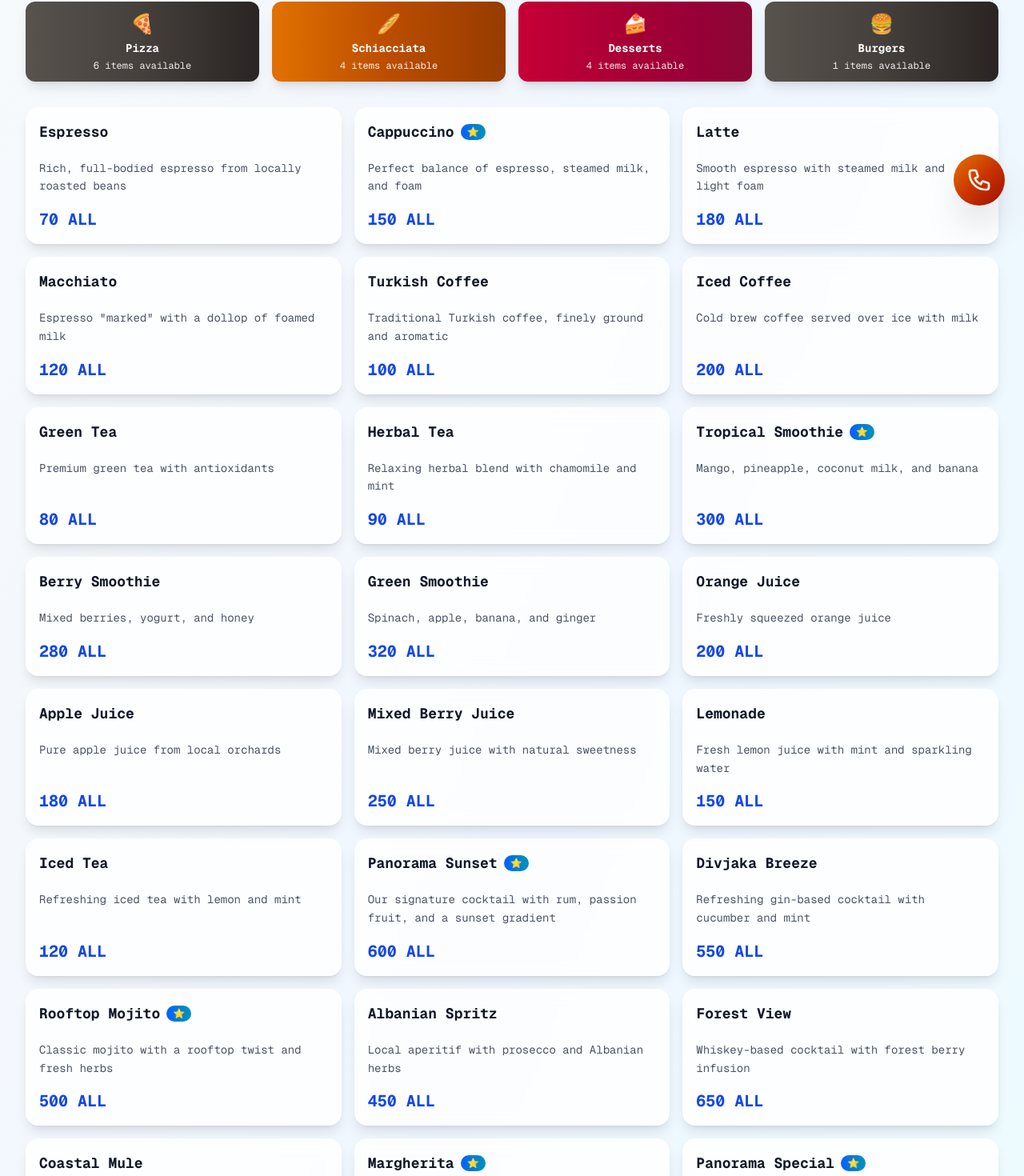
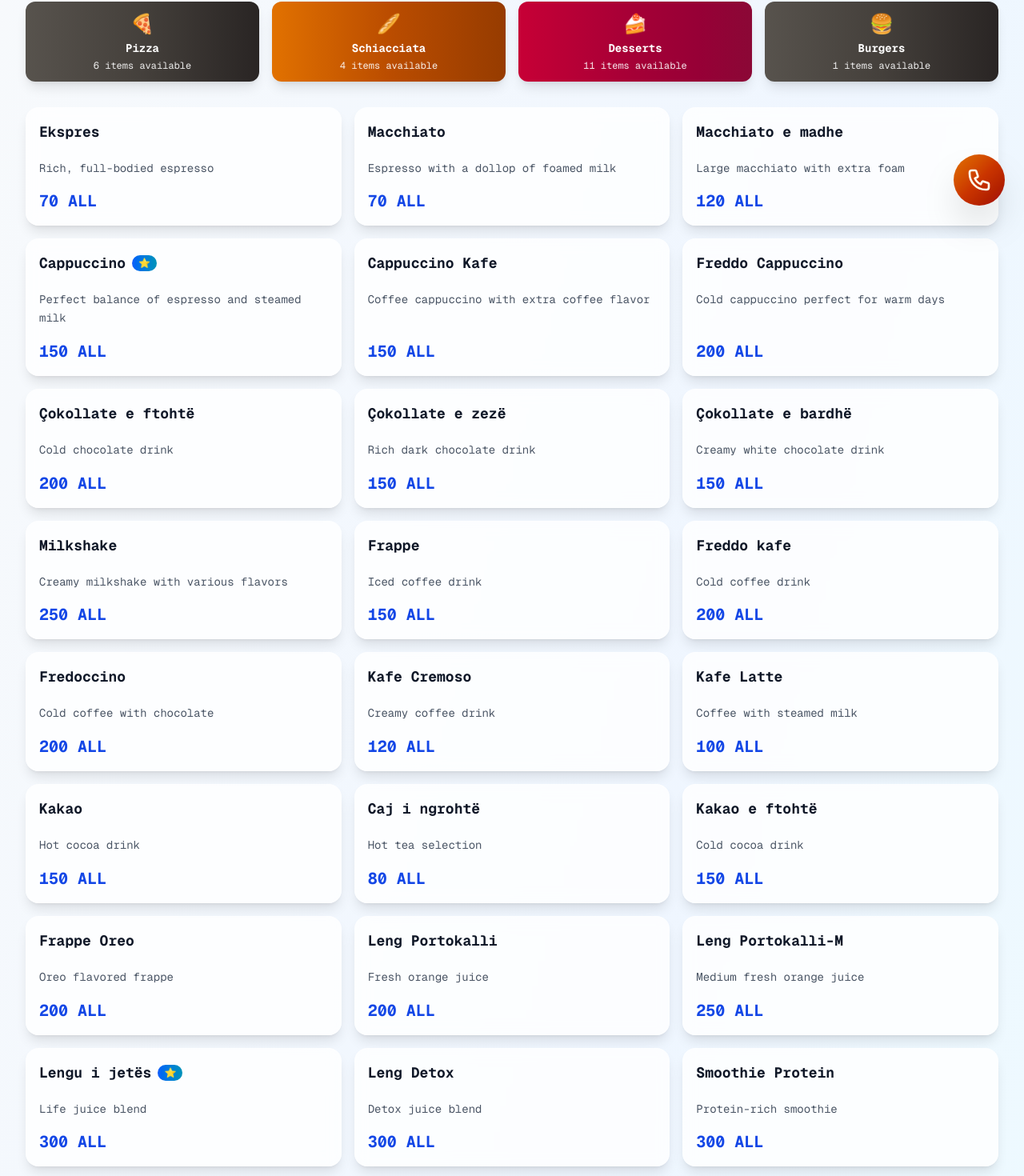
Before and after one commit to juxhinxhihani/panorama-rooftop, a Next.js app: page /menu in a window 1280 px wide. Shown: the part 519-1989 px from the top of the page at 80% size. Built offline with nearby package versions, Linux system fonts and the light colour scheme.

Commit message:
Update Menu with New Products and Prices

```diff
--- a/src/screens/FullMenuScreen.tsx
+++ b/src/screens/FullMenuScreen.tsx
@@ -45,52 +45,118 @@ export default function FullMenuScreen() {
       gradient: 'from-amber-700 via-amber-800 to-amber-900',
       items: [
         {
-          name: 'Espresso',
-          description: t('coffeeEspresso'),
+          name: 'Ekspres',
+          description: 'Rich, full-bodied espresso',
           price: '70 ALL',
           type: 'drink'
         },
         {
+          name: 'Macchiato',
+          description: 'Espresso with a dollop of foamed milk',
+          price: '70 ALL',
+          type: 'drink'
+        },
+        {
+          name: 'Macchiato e madhe',
+          description: 'Large macchiato with extra foam',
+          price: '120 ALL',
+          type: 'drink'
+        },
+        {
           name: 'Cappuccino',
-          description: t('coffeeCappuccino'),
+          description: 'Perfect balance of espresso and steamed milk',
           price: '150 ALL',
           popular: true,
           type: 'drink'
         },
         {
-          name: 'Latte',
-          description: t('coffeeLatte'),
-          price: '180 ALL',
+          name: 'Cappuccino Kafe',
+          description: 'Coffee cappuccino with extra coffee flavor',
+          price: '150 ALL',
           type: 'drink'
         },
         {
-          name: 'Macchiato',
-          description: t('coffeeMacchiato'),
+          name: 'Freddo Cappuccino',
+          description: 'Cold cappuccino perfect for warm days',
+          price: '200 ALL',
+          type: 'drink'
+        },
+        {
+          name: 'Çokollate e ftohtë',
+          description: 'Cold chocolate drink',
+          price: '200 ALL',
+          type: 'drink'
+        },
+        {
+          name: 'Çokollate e zezë',
+          description: 'Rich dark chocolate drink',
+          price: '150 ALL',
+          type: 'drink'
+        },
+        {
+          name: 'Çokollate e bardhë',
+          description: 'Creamy white chocolate drink',
+          price: '150 ALL',
+          type: 'drink'
+        },
+        {
+          name: 'Milkshake',
+          description: 'Creamy milkshake with various flavors',
+          price: '250 ALL',
+          type: 'drink'
+        },
+        {
+          name: 'Frappe',
+          description: 'Iced coffee drink',
+          price: '150 ALL',
+          type: 'drink'
+        },
+        {
+          name: 'Freddo kafe',
+          description: 'Cold coffee drink',
+          price: '200 ALL',
+          type: 'drink'
+        },
+        {
+          name: 'Fredoccino',
+          description: 'Cold coffee with chocolate',
+          price: '200 ALL',
+          type: 'drink'
+        },
+        {
+          name: 'Kafe Cremoso',
+          description: 'Creamy coffee drink',
           price: '120 ALL',
           type: 'drink'
         },
         {
-          name: 'Turkish Coffee',
-          description: t('coffeeTurkish'),
+          name: 'Kafe Latte',
+          description: 'Coffee with steamed milk',
           price: '100 ALL',
           type: 'drink'
         },
         {
-          name: 'Iced Coffee',
-          description: t('coffeeIced'),
-          price: '200 ALL',
+          name: 'Kakao',
+          description: 'Hot cocoa drink',
+          price: '150 ALL',
           type: 'drink'
         },
         {
-          name: 'Green Tea',
-          description: t('teaGreen'),
+          name: 'Caj i ngrohtë',
+          description: 'Hot tea selection',
           price: '80 ALL',
           type: 'drink'
         },
         {
-          name: 'Herbal Tea',
-          description: t('teaHerbal'),
-          price: '90 ALL',
+          name: 'Kakao e ftohtë',
+          description: 'Cold cocoa drink',
+          price: '150 ALL',
+          type: 'drink'
+        },
+        {
+          name: 'Frappe Oreo',
+          description: 'Oreo flavored frappe',
+          price: '200 ALL',
           type: 'drink'
         }
       ]
@@ -102,52 +168,52 @@ export default function FullMenuScreen() {
       gradient: 'from-teal-600 via-cyan-700 to-blue-800',
       items: [
         {
-          name: 'Tropical Smoothie',
-          description: t('smoothieTropical'),
+          name: 'Leng Portokalli',
+          description: 'Fresh orange juice',
+          price: '200 ALL',
+          type: 'drink'
+        },
+        {
+          name: 'Leng Portokalli-M',
+          description: 'Medium fresh orange juice',
+          price: '250 ALL',
+          type: 'drink'
+        },
+        {
+          name: 'Lengu i jetës',
+          description: 'Life juice blend',
           price: '300 ALL',
           popular: true,
           type: 'drink'
         },
         {
-          name: 'Berry Smoothie',
-          description: t('smoothieBerry'),
-          price: '280 ALL',
+          name: 'Leng Detox',
+          description: 'Detox juice blend',
+          price: '300 ALL',
           type: 'drink'
         },
         {
-          name: 'Green Smoothie',
-          description: t('smoothieGreen'),
-          price: '320 ALL',
+          name: 'Smoothie Protein',
+          description: 'Protein-rich smoothie',
+          price: '300 ALL',
           type: 'drink'
         },
         {
-          name: 'Orange Juice',
-          description: t('juiceOrange'),
-          price: '200 ALL',
+          name: 'Smoothie Ananas',
+          description: 'Pineapple smoothie',
+          price: '300 ALL',
           type: 'drink'
         },
         {
-          name: 'Apple Juice',
-          description: t('juiceApple'),
-          price: '180 ALL',
-          type: 'drink'
-        },
-        {
-          name: 'Mixed Berry Juice',
-          description: t('juiceBerry'),
+          name: 'Smoothie Banane',
+          description: 'Banana smoothie',
           price: '250 ALL',
           type: 'drink'
         },
         {
-          name: 'Lemonade',
-          description: 'Fresh lemon juice with mint and sparkling water',
-          price: '150 ALL',
-          type: 'drink'
-        },
-        {
-          name: 'Iced Tea',
-          description: 'Refreshing iced tea with lemon and mint',
-          price: '120 ALL',
+          name: 'Smoothie (Generic)',
+          description: 'Various smoothie flavors available',
+          price: '300 ALL',
           type: 'drink'
         }
       ]
@@ -159,41 +225,107 @@ export default function FullMenuScreen() {
       gradient: 'from-blue-700 via-indigo-800 to-slate-800',
       items: [
         {
-          name: 'Panorama Sunset',
-          description: t('cocktailPanoramaSunset'),
-          price: '600 ALL',
-          popular: true,
+          name: 'Negroni',
+          description: 'Classic Italian cocktail with gin, vermouth, and Campari',
+          price: '500 ALL',
           type: 'drink'
         },
         {
-          name: 'Divjaka Breeze',
-          description: t('cocktailDivjakaBreeze'),
-          price: '550 ALL',
+          name: 'Martini',
+          description: 'Classic martini with gin or vodka',
+          price: '500 ALL',
           type: 'drink'
         },
         {
-          name: 'Rooftop Mojito',
-          description: t('cocktailRooftopMojito'),
+          name: 'Mojito',
+          description: 'Refreshing rum cocktail with mint and lime',
           price: '500 ALL',
           popular: true,
           type: 'drink'
         },
         {
-          name: 'Albanian Spritz',
-          description: t('cocktailAlbanianSpritz'),
+          name: 'Aperol Spritz',
+          description: 'Italian aperitif with Aperol, prosecco, and soda',
+          price: '500 ALL',
+          type: 'drink'
+        },
+        {
+          name: 'Vodka Sour',
+          description: 'Vodka-based sour cocktail',
+          price: '500 ALL',
+          type: 'drink'
+        },
+        {
+          name: 'Sex on the Beach',
+          description: 'Fruity cocktail with vodka and peach schnapps',
+          price: '500 ALL',
+          type: 'drink'
+        },
+        {
+          name: 'Tequila Sunrise',
+          description: 'Tequila cocktail with orange juice and grenadine',
+          price: '500 ALL',
+          type: 'drink'
+        },
+        {
+          name: 'Pina Colada',
+          description: 'Tropical cocktail with rum, coconut, and pineapple',
+          price: '500 ALL',
+          type: 'drink'
+        },
+        {
+          name: 'Gin Tonic',
+          description: 'Classic gin and tonic',
+          price: '500 ALL',
+          type: 'drink'
+        },
+        {
+          name: 'Caipiroska',
+          description: 'Brazilian cocktail with vodka and lime',
+          price: '600 ALL',
+          type: 'drink'
+        },
+        {
+          name: 'Cosmopolitan',
+          description: 'Vodka cocktail with cranberry and lime',
+          price: '600 ALL',
+          type: 'drink'
+        },
+        {
+          name: 'Analcolic',
+          description: 'Non-alcoholic cocktail',
+          price: '400 ALL',
+          type: 'drink'
+        },
+        {
+          name: 'Panorama',
+          description: 'Our signature house cocktail',
+          price: '500 ALL',
+          popular: true,
+          type: 'drink'
+        },
+        {
+          name: 'AMF',
+          description: 'Adios Mother F***er - strong mixed cocktail',
+          price: '800 ALL',
+          type: 'drink'
+        },
+        {
+          name: 'Gin Lemon',
+          description: 'Gin with fresh lemon',
           price: '450 ALL',
           type: 'drink'
         },
         {
-          name: 'Forest View',
-          description: t('cocktailForestView'),
-          price: '650 ALL',
+          name: 'Cuba Libre',
+          description: 'Rum with cola and lime',
+          price: '500 ALL',
           type: 'drink'
         },
         {
-          name: 'Coastal Mule',
-          description: t('cocktailCoastalMule'),
-          price: '520 ALL',
+          name: 'Margarita',
+          description: 'Tequila cocktail with lime and triple sec',
+          price: '500 ALL',
           type: 'drink'
         }
       ]
@@ -288,32 +420,71 @@ export default function FullMenuScreen() {
       gradient: 'from-rose-700 via-rose-800 to-rose-900',
       items: [
         {
-          name: 'Tiramisu Panorama',
-          description: 'Tiramisu klasike me prekje speciale të shtëpisë',
-          price: '450 ALL',
-          popular: true,
-          vegetarian: true,
+          name: 'Zupa',
+          description: 'Traditional Albanian dessert',
+          price: '150 ALL',
           type: 'food'
         },
         {
-          name: 'Panna Cotta Berry',
-          description: 'Krem i butë me fruta pylli dhe coulis',
-          price: '400 ALL',
-          vegetarian: true,
+          name: 'Cheesecake',
+          description: 'Creamy cheesecake with berry topping',
+          price: '200 ALL',
+          popular: true,
           type: 'food'
         },
         {
-          name: 'Chocolate Lava Cake',
-          description: 'Kek çokollate me zemër të lëngshme dhe akullore vanilie',
-          price: '500 ALL',
-          vegetarian: true,
+          name: 'Trilece',
+          description: 'Three milk cake - Albanian specialty',
+          price: '150 ALL',
           type: 'food'
         },
         {
-          name: 'Gelato Selection',
-          description: 'Tre topa akullore artizanale me aroma të zgjedhura',
-          price: '350 ALL',
-          vegetarian: true,
+          name: 'Tiramisu',
+          description: 'Classic Italian coffee-flavored dessert',
+          price: '200 ALL',
+          popular: true,
+          type: 'food'
+        },
+        {
+          name: 'Trigone',
+          description: 'Traditional pastry dessert',
+          price: '150 ALL',
+          type: 'food'
+        },
+        {
+          name: 'Myfile',
+          description: 'Layered pastry dessert',
+          price: '150 ALL',
+          type: 'food'
+        },
+        {
+          name: 'Pastashu',
+          description: 'Cream-filled pastry',
+          price: '150 ALL',
+          type: 'food'
+        },
+        {
+          name: 'Briosh Cokollat',
+          description: 'Chocolate brioche',
+          price: '120 ALL',
+          type: 'food'
+        },
+        {
+          name: 'Briosh Pistachio',
+          description: 'Pistachio brioche',
+          price: '150 ALL',
+          type: 'food'
+        },
+        {
+          name: 'Donut',
+          description: 'Fresh glazed donut',
+          price: '120 ALL',
+          type: 'food'
+        },
+        {
+          name: 'Bigusto',
+          description: 'Double flavor pastry',
+          price: '120 ALL',
           type: 'food'
         }
       ]
```
